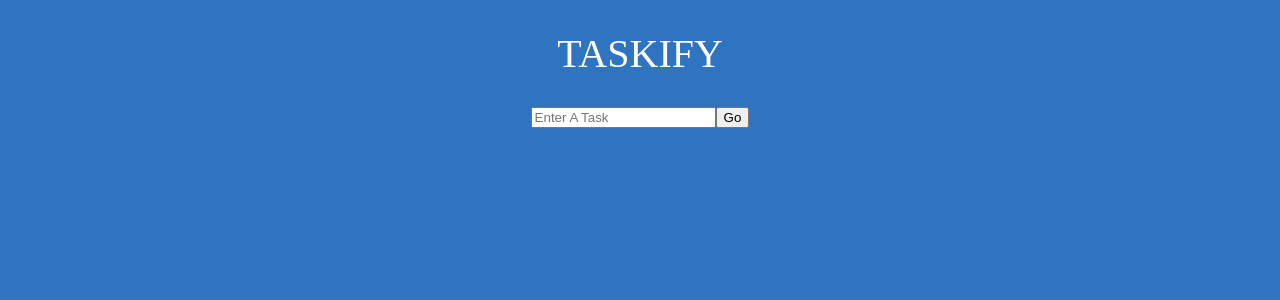
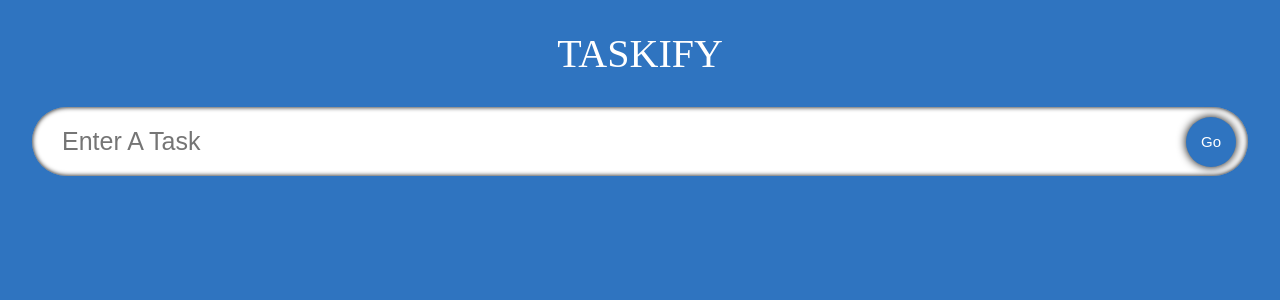
Before and after one commit to AdminForIinRange/LearningTS-REACT, a React (Vite) app: page / in a window 1280 px wide. Shown: the top 300 px of the page. Built offline with nearby package versions, Linux system fonts and the light colour scheme; a web font is replaced by a local one.

Commit message:
applying Type Safety to my Input Field

```diff
--- a/src/App.tsx
+++ b/src/App.tsx
@@ -1,12 +1,15 @@
-import React from 'react'
+import React, { useState } from 'react'
 import './App.css'
 import InputFeild from './components/InputFeild'
 const App: React.FC = () => {
+
+  const [todo, setTodo]=useState<string>("")
+
   return (
     <div className='App'>
       <span className='heading'>Taskify</span>
 
-      <InputFeild />
+      <InputFeild todo={todo} setTodo={setTodo} />
 
       </div>
   )
--- a/src/components/InputFeild.tsx
+++ b/src/components/InputFeild.tsx
@@ -1,19 +1,31 @@
-import React from 'react'
+import React from "react";
+import "./styles.css";
 
-const InputFeild:  React.FC = () => {
+interface Props {
+  todo: string;
+  setTodo: React.Dispatch<React.SetStateAction<string>>;
+}
 
+const InputField: React.FC<Props> = ({ todo, setTodo }) => {
+  const onSubmit = (e: React.FormEvent<HTMLFormElement>) => {
+    e.preventDefault();
 
-
-
+  };
 
   return (
-    <form className='input' >
-<input type="input" placeholder='Enter A Task'  className='input__box'/>
-<button  className='input__submit' type='submit' >
-    Go
-</button>
+    <form className="input" onSubmit={onSubmit}>
+      <input
+        type="text"
+        placeholder="Enter A Task"
+        className="input__box"
+        value={todo}
+        onChange={(e) => setTodo(e.target.value)}
+      />
+      <button className="input_submit" type="submit">
+        Go
+      </button>
     </form>
-  )
-}
+  );
+};
 
-export default InputFeild
+export default InputField;
--- /dev/null
+++ b/src/components/styles.css
@@ -0,0 +1,135 @@
+.input {
+    display: flex;
+    width: 95%;
+    position: relative;
+    align-items: center;
+  }
+
+  .input__box {
+    width: 100%;
+    border-radius: 50px;
+    padding: 20px 30px;
+    font-size: 25px;
+    border: none;
+    transition: 0.2s;
+    box-shadow: inset 0 0 5px black;
+  }
+
+  .input__box:focus {
+    box-shadow: 0 0 10px 1000px rgba(0, 0, 0, 0.5);
+    outline: none;
+  }
+
+  .input_submit {
+    position: absolute;
+    width: 50px;
+    height: 50px;
+    margin: 12px;
+    border-radius: 50px;
+    right: 0px;
+    border: none;
+    font-size: 15px;
+    background-color: #2f74c0;
+    color: white;
+    transition: 0.2s all;
+    box-shadow: 0 0 10px black;
+  }
+
+  .input_submit:hover {
+    background-color: #388ae2;
+  }
+
+  .input_submit:active {
+    transform: scale(0.8);
+    box-shadow: 0 0 5px black;
+  }
+
+  .container {
+    width: 95%;
+    display: flex;
+    margin-top: 10px;
+    justify-content: space-between;
+    align-items: flex-start;
+  }
+
+  .todos {
+    border-radius: 5px;
+    display: flex;
+    flex-direction: column;
+    width: 47.5%;
+    padding: 15px;
+    background-color: rgb(50, 195, 205);
+  }
+
+  .dragactive {
+    background-color: rgb(0, 221, 236);
+  }
+
+  .dragcomplete {
+    background-color: rgb(255, 38, 0);
+  }
+
+  .remove {
+    background-color: rgb(235, 103, 80);
+  }
+
+  .todos__heading {
+    font-size: 30px;
+    /* text-align: center; */
+    color: white;
+  }
+
+  .todos__single {
+    display: flex;
+    border-radius: 5px;
+    padding: 20px;
+    margin-top: 15px;
+    background-image: url("https://img.freepik.com/free-photo/crumpled-yellow-paper-background-close-up_60487-2390.jpg?size=626&ext=jpg");
+    transition: 0.2s;
+  }
+
+  .drag {
+    box-shadow: 0 0 20px black;
+  }
+
+  .todos__single:hover {
+    box-shadow: 0 0 5px black;
+    transform: scale(1.03);
+  }
+
+  .todos__single--text {
+    flex: 1;
+    padding: 5px;
+    border: none;
+    font-size: 20px;
+  }
+
+  .todos__single--text:focus {
+    outline: none;
+  }
+
+  .icon {
+    margin-left: 10px;
+    font-size: 25px;
+    cursor: pointer;
+  }
+
+  @media (max-width: 1100px) {
+    .todos {
+      width: 45%;
+    }
+  }
+
+  @media (max-width: 700px) {
+    .input {
+      width: 95%;
+    }
+    .container {
+      width: 95%;
+      flex-direction: column;
+    }
+    .todos {
+      width: 95%;
+      margin-bottom: 10px;
+    }
+  }
```
